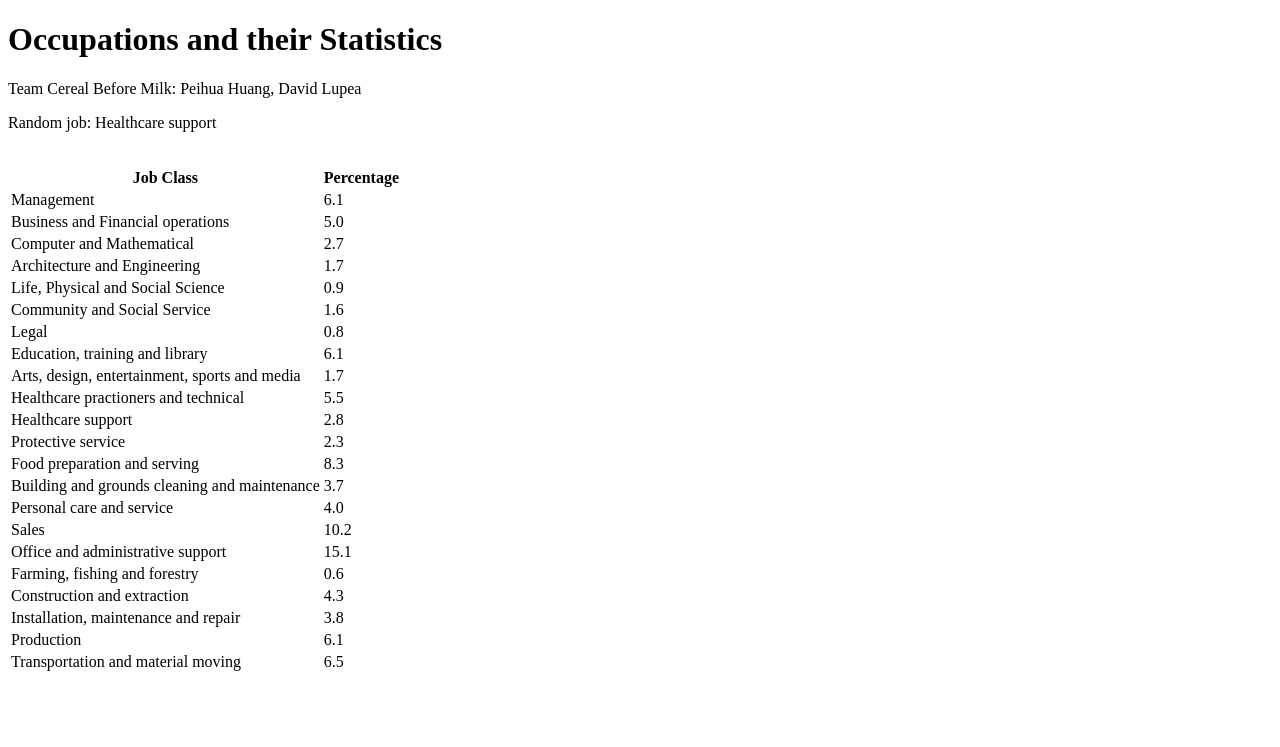
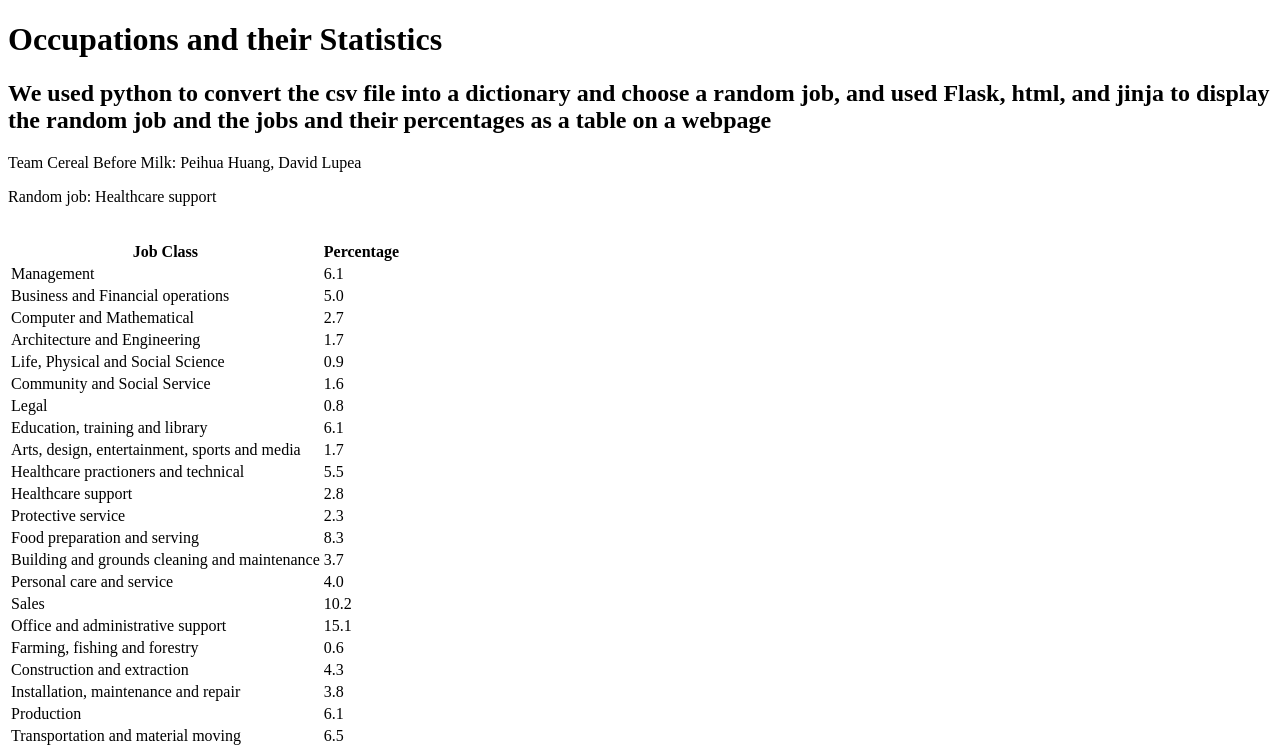
Before and after one commit to phuang00/Work, a Flask app: page /occupyflaskst in a window 1280 px wide. Shown: the top 747 px of the page. Run offline with Flask 2, Linux system fonts and the light colour scheme.

Commit message:
made heading more descriptive

```diff
--- a/10_occ/app.py
+++ b/10_occ/app.py
@@ -29,7 +29,7 @@ def template():
     del(dict["Total"])
     # delete the last row that sums up the percentage
     job = random.choices(list(dict.keys()), list(dict.values())) # choose a job randomly based on weighted percentages
-    return render_template('template.html', title = "Occupation Data", heading = "Occupations and their Statistics", jobs = "Job Class", percent = "Percentage", team = " Team Cereal Before Milk: Peihua Huang, David Lupea", dict = dict.items(), rand_job = job[0])
+    return render_template('template.html', title = "Occupation Data", heading = "Occupations and their Statistics", head2 = "We used python to convert the csv file into a dictionary and choose a random job, and used Flask, html, and jinja to display the random job and the jobs and their percentages as a table on a webpage", jobs = "Job Class", percent = "Percentage", team = " Team Cereal Before Milk: Peihua Huang, David Lupea", dict = dict.items(), rand_job = job[0])
     # render template and insert variables in accordingly
 
 if __name__ == "__main__":
--- a/10_occ/templates/template.html
+++ b/10_occ/templates/template.html
@@ -3,6 +3,7 @@
 	<head>
 		<title>{{title}}</title>
     <h1>{{heading}}</h1>
+		<h2>{{head2}}</h2>
 	</head>
 	<body>
     {{team}}
```
